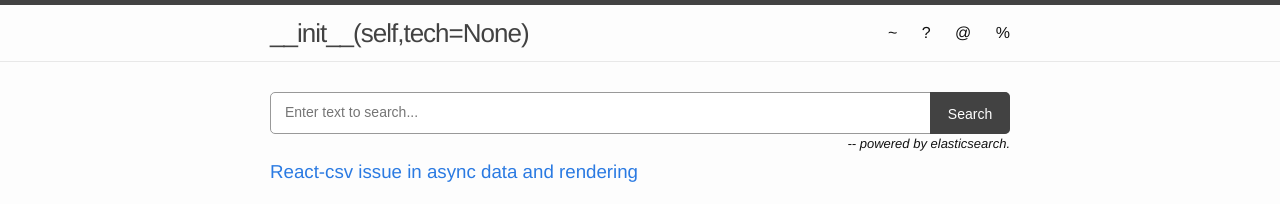
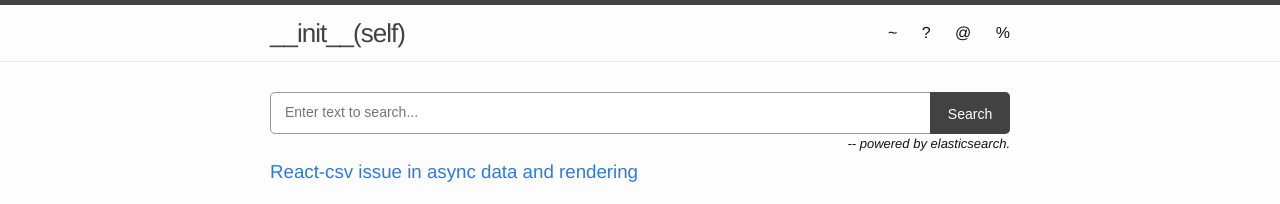
Before and after one commit to yuan-jiang/yuan-jiang.github.io, a Jekyll site: the page built from index.html, in a window 1280 px wide. Shown: the top 204 px of the page. Built offline with Jekyll 4.4.1, drawn with Linux system fonts in a browser that asks for light colours; the list of posts is cut into pages by our own code.

Commit message:
Change site title display format

```diff
--- a/_includes/header.html
+++ b/_includes/header.html
@@ -2,7 +2,7 @@
 
   <div class="wrapper">
 
-    <a class="site-title" href="{{ site.baseurl }}/">__init__(self,tech={% if page.tags %}{{ page.tags[0] }}{% else %}None{% endif %})</a>
+    <a class="site-title" href="{{ site.baseurl }}/">__init__(self{% if page.tags %},tech={{ page.tags[0] }}{% else %}{% endif %})</a>
 
     <nav class="site-nav">
       <a href="#" class="menu-icon">
```
